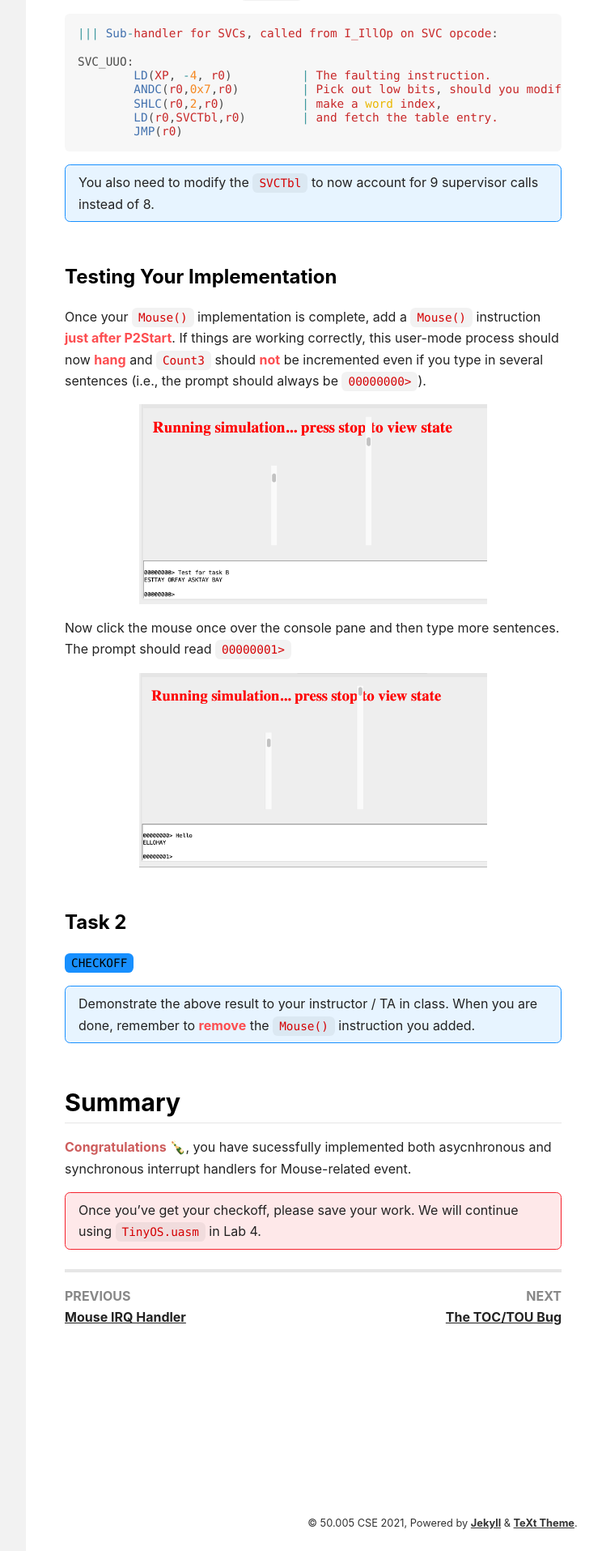
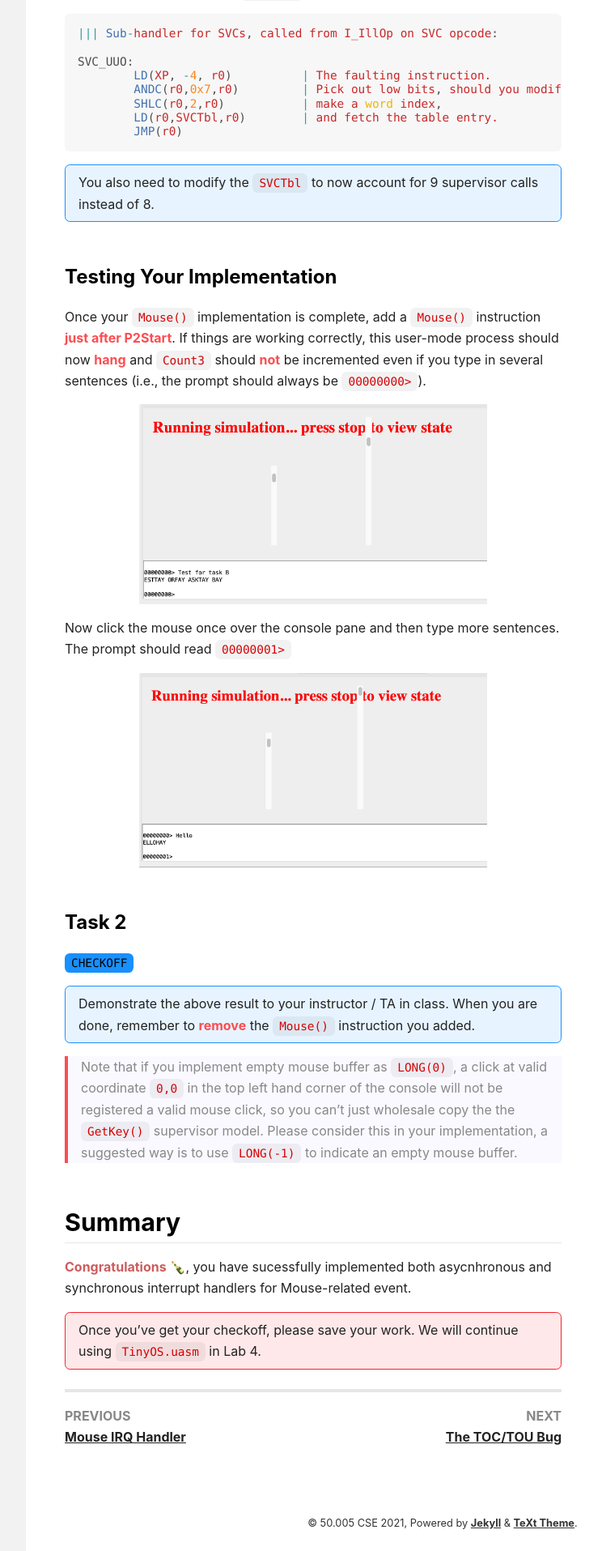
Before and after one commit to natalieagus/50005-2023, a Jekyll site: the page built from _os_labs/lab2_tinyOS_PartB.md, in a window 1280 px wide. Shown: the part 1391-3306 px from the top of the page at 81% size, without its empty margins (218-962 px from the left). Built offline with Jekyll 4.4.1, drawn with Linux system fonts in a browser that asks for light colours; nearby versions of some CDN libraries.

Commit message:
feat: add warning about coord 0

```diff
--- a/_os_labs/lab2_tinyOS_PartB.md
+++ b/_os_labs/lab2_tinyOS_PartB.md
@@ -74,6 +74,8 @@ Now click the mouse once over the console pane and then type more sentences. The
 Demonstrate the above result to your instructor / TA in class. When you are done, remember to **remove** the `Mouse()` instruction you added.
 {: .info}
 
+> Note that if you implement empty mouse buffer as `LONG(0)`, a click at valid coordinate `0,0` in the top left hand corner of the console will not be registered a valid mouse click, so you can't just wholesale copy the the `GetKey()` supervisor model. Please consider this in your implementation, a suggested way is to use `LONG(-1)` to indicate an empty mouse buffer.
+
 ## Summary
 
 <span style="color:indianred; font-weight: bold;">Congratulations 🍾</span>, you have sucessfully implemented both asycnhronous and synchronous interrupt handlers for Mouse-related event.
```
Also changed, not shown: _os_labs/lab4_tinyOS_PartB.md (+4 -1 lines).
